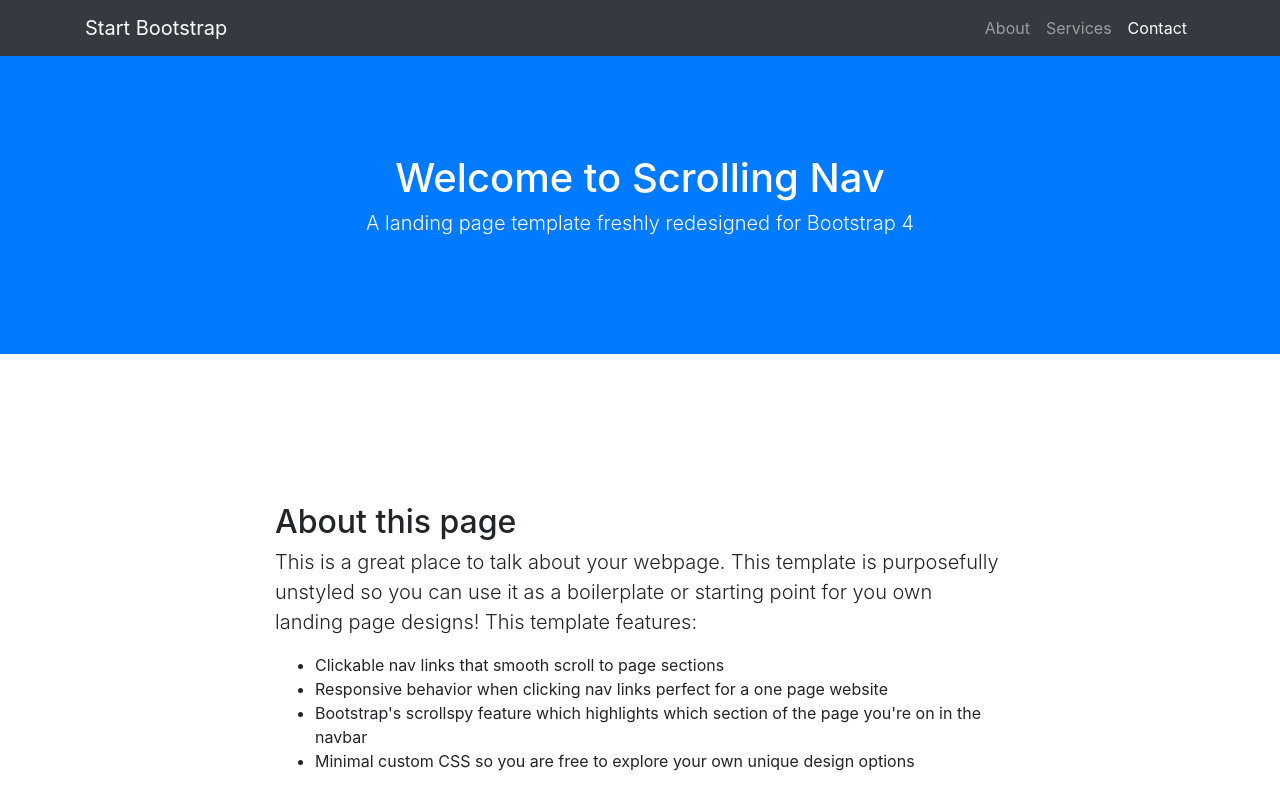
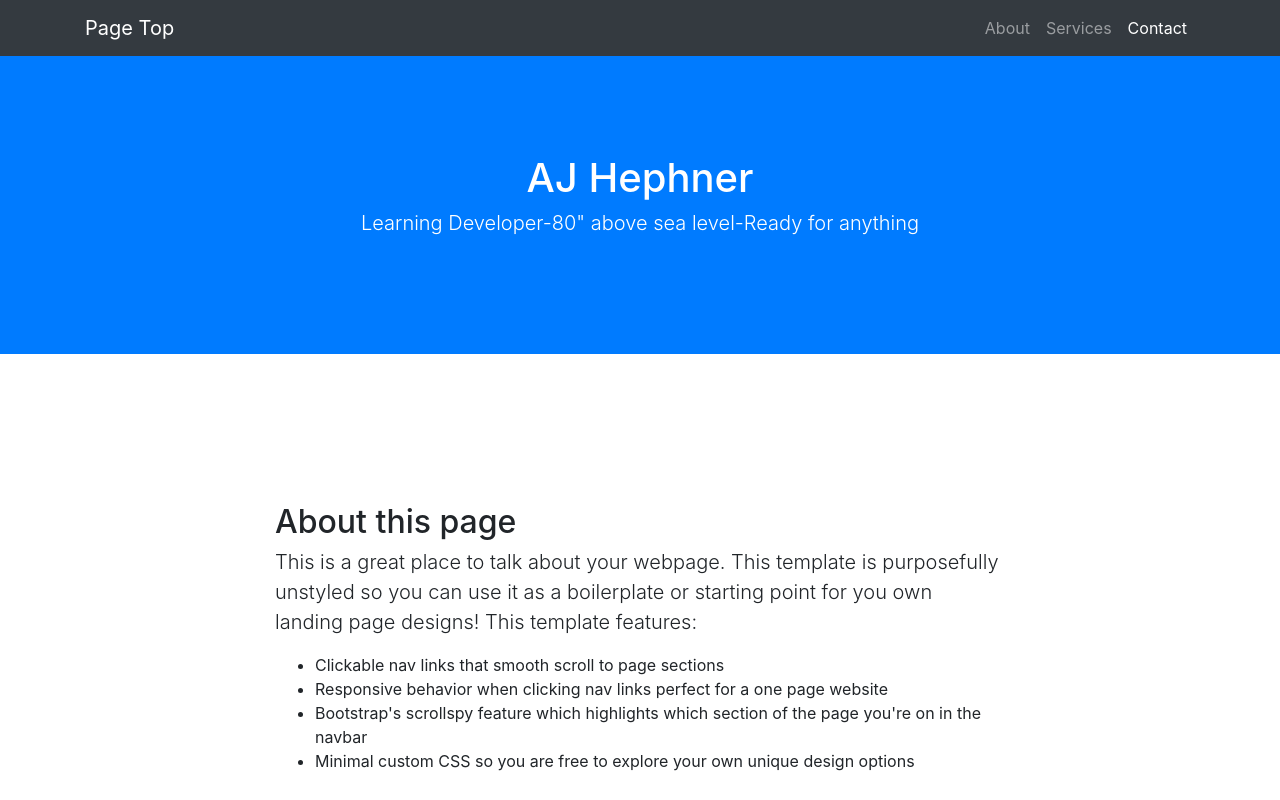
Before and after one commit to ahephner/ahephner.github.io, a website with bundled scripts: page index.html in a window 1280 px wide. Shown: the top 800 px of the page. Built offline with nearby package versions, Linux system fonts and the light colour scheme.

Commit message:
minor word changes

```diff
--- a/index.html
+++ b/index.html
@@ -8,7 +8,7 @@
     <meta name="description" content="">
     <meta name="author" content="">
 
-    <title>Scrolling Nav - Start Bootstrap Template</title>
+    <title>AJ Hephner Portfolio</title>
 
     <!-- Bootstrap core CSS -->
     <link href="vendor/bootstrap/css/bootstrap.min.css" rel="stylesheet">
@@ -23,7 +23,7 @@
     <!-- Navigation -->
     <nav class="navbar navbar-expand-lg navbar-dark bg-dark fixed-top" id="mainNav">
       <div class="container">
-        <a class="navbar-brand js-scroll-trigger" href="#page-top">Start Bootstrap</a>
+        <a class="navbar-brand js-scroll-trigger" href="#page-top">Page Top</a>
         <button class="navbar-toggler" type="button" data-toggle="collapse" data-target="#navbarResponsive" aria-controls="navbarResponsive" aria-expanded="false" aria-label="Toggle navigation">
           <span class="navbar-toggler-icon"></span>
         </button>
@@ -45,8 +45,8 @@
 
     <header class="bg-primary text-white">
       <div class="container text-center">
-        <h1>Welcome to Scrolling Nav</h1>
-        <p class="lead">A landing page template freshly redesigned for Bootstrap 4</p>
+        <h1>AJ Hephner</h1>
+        <p class="lead">Learning Developer-80" above sea level-Ready for anything</p>
       </div>
     </header>
 
@@ -77,6 +77,7 @@
         </div>
       </div>
     </section>
+    <section>
 
     <section id="contact">
       <div class="container">
@@ -90,7 +91,7 @@
     </section>
 
     <!-- Footer -->
-    <footer class="py-5 bg-dark">
+    <footer class="py-5 bg-">
       <div class="container">
         <p class="m-0 text-center text-white">Copyright &copy; Your Website 2017</p>
       </div>
```
